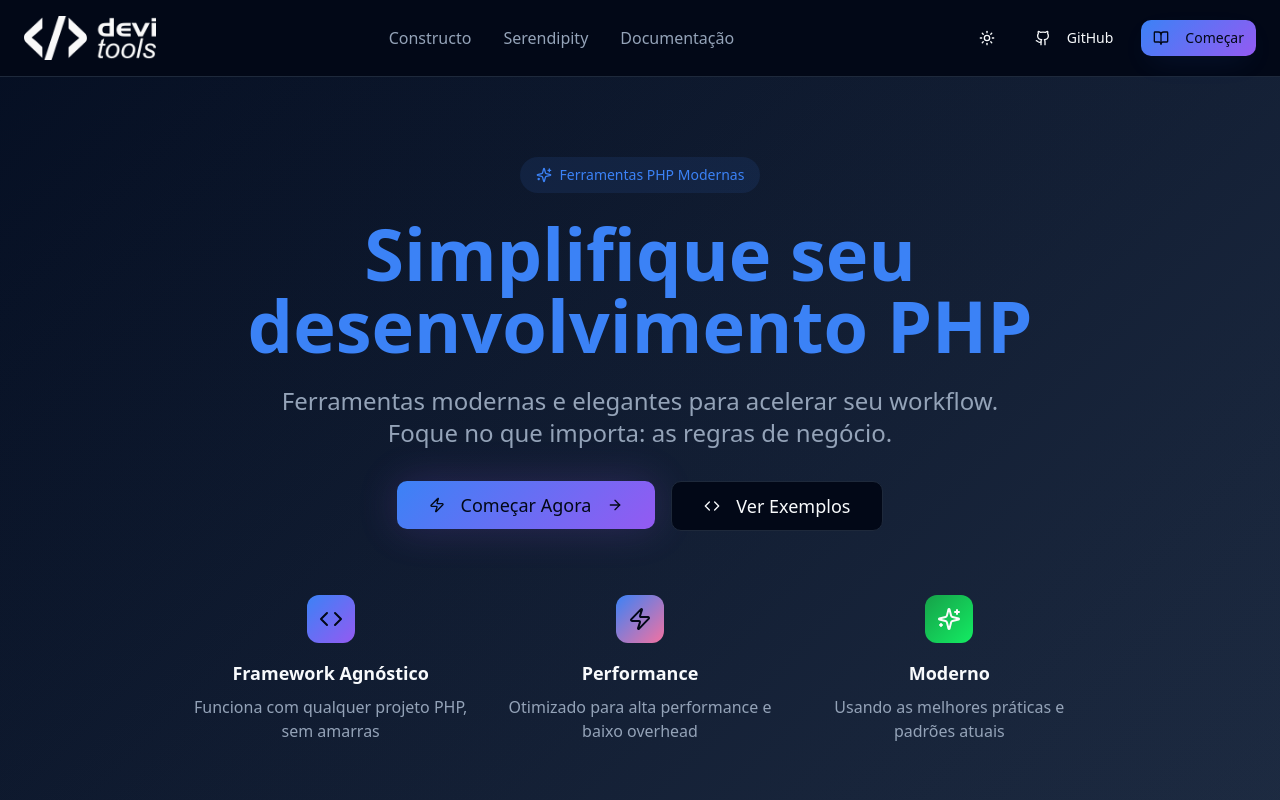
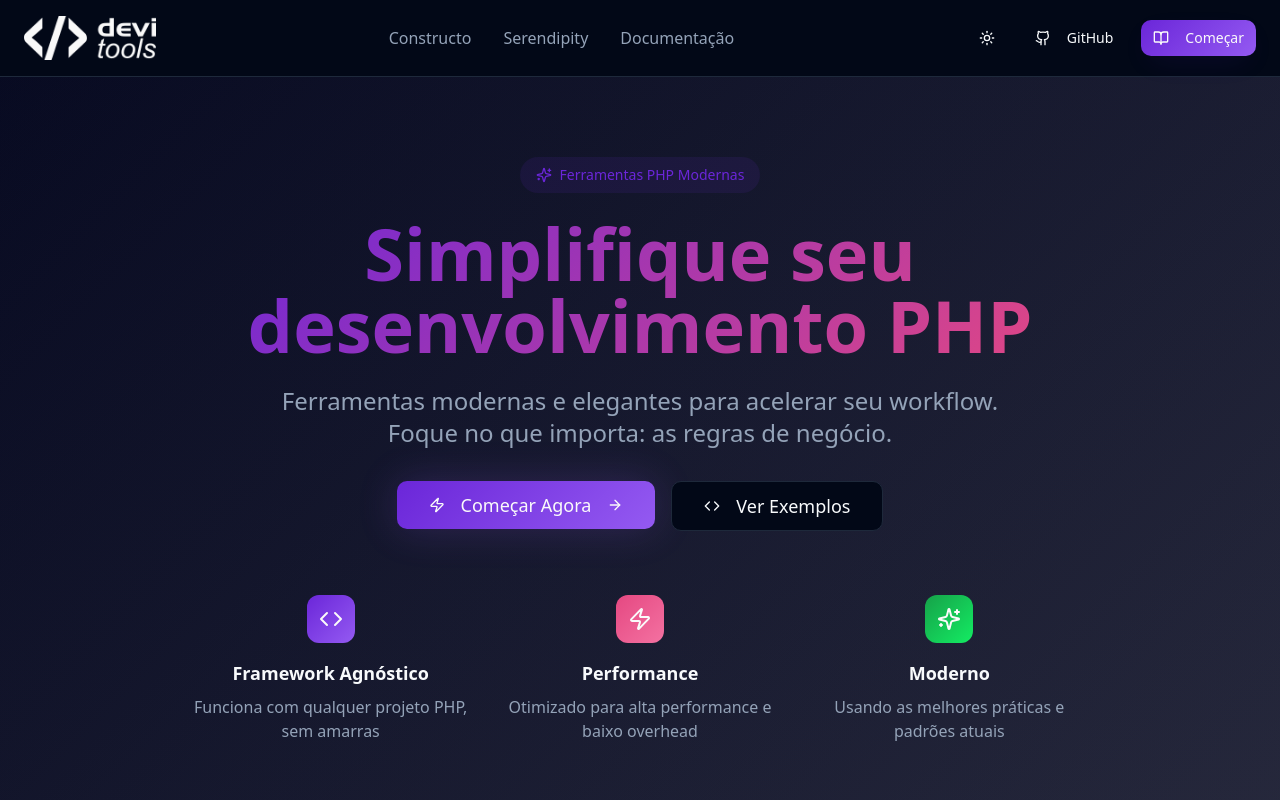
Before and after one commit to devitools/landing, a React (Vite) app: page / in a window 1280 px wide. Shown: the top 800 px of the page. Built offline with nearby package versions, Linux system fonts and the light colour scheme.

Commit message:
Ajustar cores do tema escuro
Ajustei as cores dos textos e botões de ação no tema escuro para um visual mais equilibrado.

```diff
--- a/src/index.css
+++ b/src/index.css
@@ -88,8 +88,9 @@ All colors MUST be HSL.
     --popover: 222.2 84% 4.9%;
     --popover-foreground: 210 40% 98%;
 
-    --primary: 217.2 91.2% 59.8%;
-    --primary-foreground: 222.2 84% 4.9%;
+    --primary: 263 70% 50%;
+    --primary-foreground: 0 0% 98%;
+    --primary-glow: 263 85% 65%;
 
     --secondary: 217.2 32.6% 17.5%;
     --secondary-foreground: 210 40% 98%;
@@ -97,24 +98,24 @@ All colors MUST be HSL.
     --muted: 217.2 32.6% 17.5%;
     --muted-foreground: 215 20.2% 65.1%;
 
-    --accent: 217.2 91.2% 59.8%;
-    --accent-foreground: 222.2 84% 4.9%;
+    --accent: 338 75% 59%;
+    --accent-foreground: 0 0% 98%;
 
     --destructive: 0 62.8% 30.6%;
     --destructive-foreground: 210 40% 98%;
 
     --border: 217.2 32.6% 17.5%;
     --input: 217.2 32.6% 17.5%;
-    --ring: 217.2 91.2% 59.8%;
+    --ring: 263 70% 50%;
 
     --sidebar-background: 222.2 84% 4.9%;
     --sidebar-foreground: 210 40% 98%;
-    --sidebar-primary: 217.2 91.2% 59.8%;
-    --sidebar-primary-foreground: 222.2 84% 4.9%;
+    --sidebar-primary: 263 70% 50%;
+    --sidebar-primary-foreground: 0 0% 98%;
     --sidebar-accent: 217.2 32.6% 17.5%;
     --sidebar-accent-foreground: 210 40% 98%;
     --sidebar-border: 217.2 32.6% 17.5%;
-    --sidebar-ring: 217.2 91.2% 59.8%;
+    --sidebar-ring: 263 70% 50%;
   }
 }
 
```
